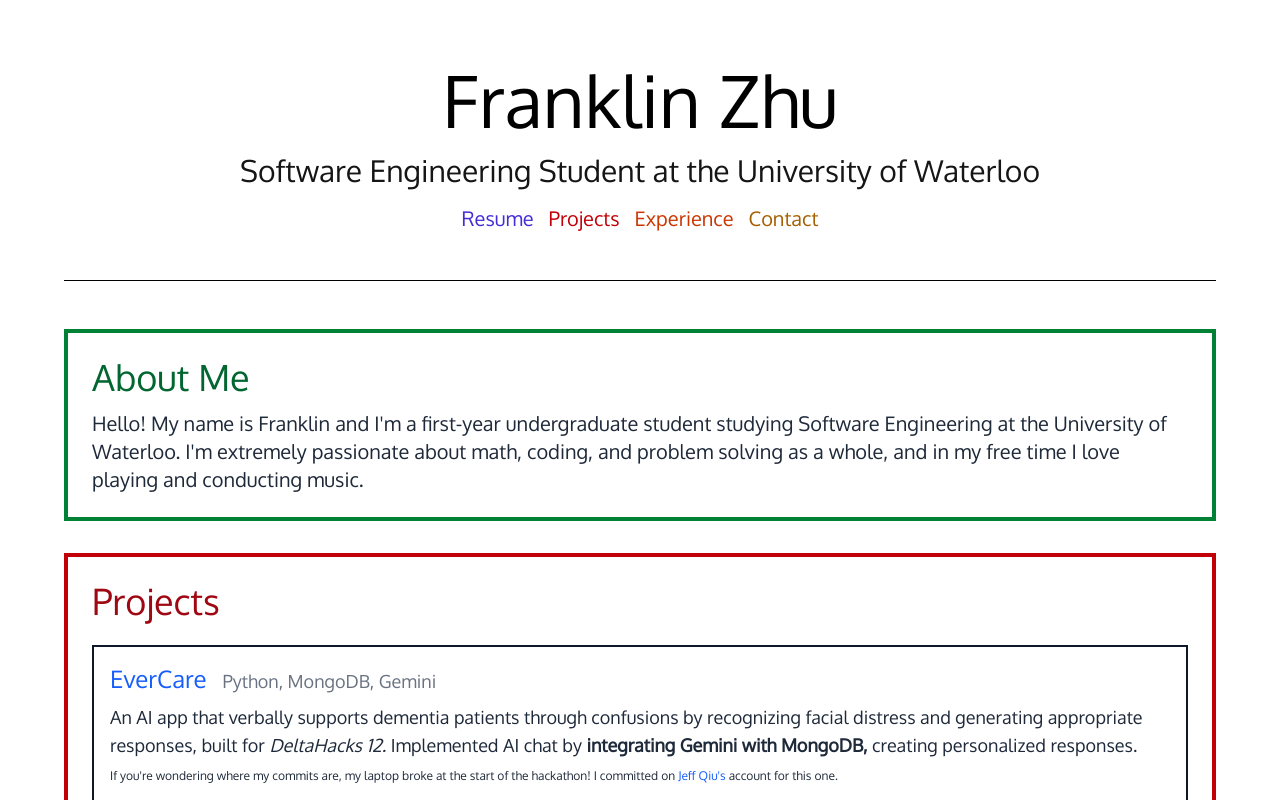
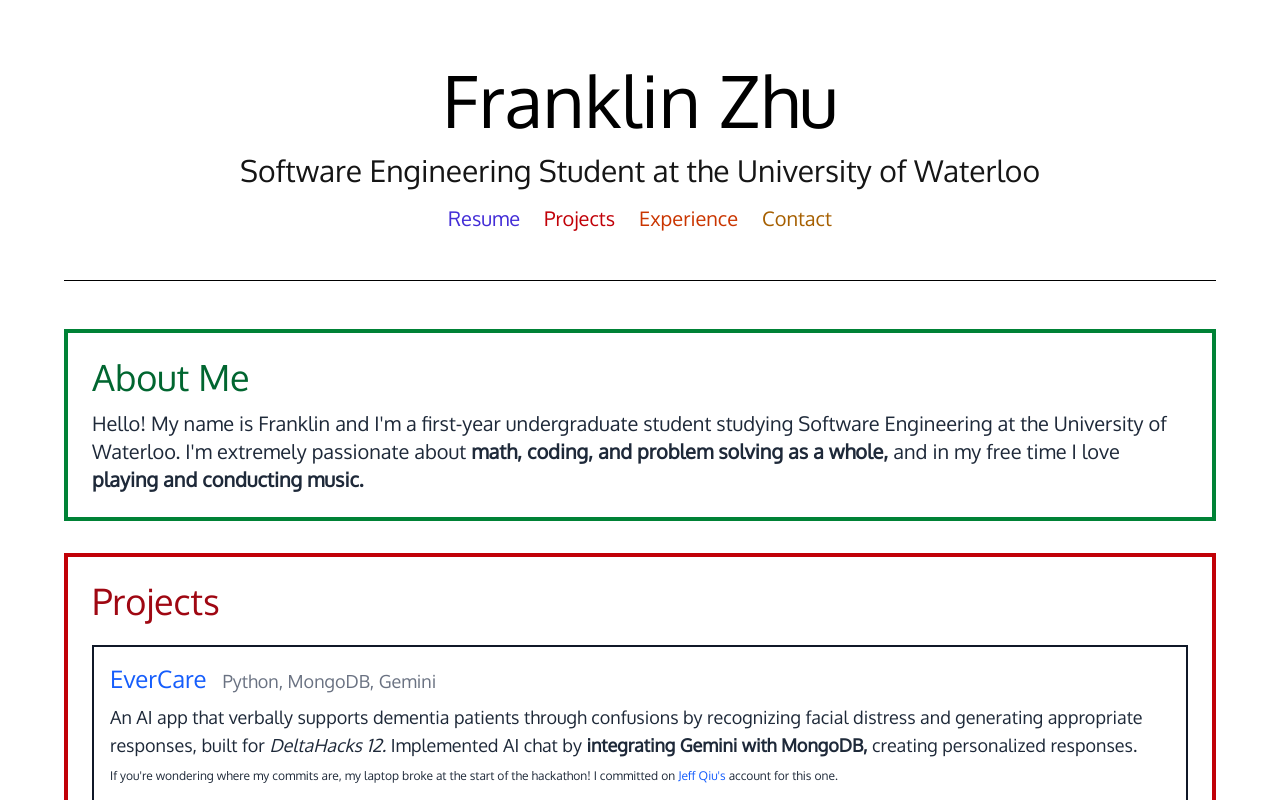
Before and after one commit to f47zhu/personal-website, a Next.js app: page / in a window 1280 px wide. Shown: the top 800 px of the page. Built offline with nearby package versions, Linux system fonts and the light colour scheme; a web font is replaced by a local one.

Commit message:
nits: Flexbox directory, edit About Me

```diff
--- a/app/page.tsx
+++ b/app/page.tsx
@@ -3,20 +3,15 @@ import { PageCard, InnerCard } from "./cards"
 
 export default function Home() {
   return (
-    <div className="m-16 text-center font-medium text-black dark:text-white">
+    <div className="m-16 text-center text-pretty font-medium text-black dark:text-white">
       <p className="text-7xl">Franklin Zhu</p>
       <p className="my-4" />
       <p className="text-3xl animate-pulse">Software Engineering Student at the University of Waterloo</p>
-      <div className="text-xl m-4 text-medium font-medium">
-        <p className="tracking-[2]">
-          <a href="./resume" target="_blank"><span className="text-indigo-700 dark:text-indigo-300">Resume</span></a>
-          &nbsp;&nbsp;&nbsp;
-          <a href="#projects"><span className="text-red-700 dark:text-red-300">Projects</span></a>
-          &nbsp;&nbsp;&nbsp;
-          <a href="#experience"><span className="text-orange-700 dark:text-orange-300">Experience</span></a>
-          &nbsp;&nbsp;&nbsp;
-          <a href="#contact"><span className="text-yellow-700 dark:text-yellow-300">Contact</span></a>
-        </p>
+      <div className="flex flex-row place-content-center gap-6 text-xl tracking-[2] m-4 text-medium font-medium">
+        <a href="./resume" target="_blank"><span className="text-indigo-700 dark:text-indigo-300">Resume</span></a>
+        <a href="#projects"><span className="text-red-700 dark:text-red-300">Projects</span></a>
+        <a href="#experience"><span className="text-orange-700 dark:text-orange-300">Experience</span></a>
+        <a href="#contact"><span className="text-yellow-700 dark:text-yellow-300">Contact</span></a>
       </div>
       <p className="my-12" />
       <hr />
@@ -30,7 +25,7 @@ export default function Home() {
           <p className="text-xl text-gray-800 dark:text-gray-200">
             Hello!
             My name is Franklin and I'm a first-year undergraduate student studying Software Engineering at the University of Waterloo.
-            I'm extremely passionate about math, coding, and problem solving as a whole, and in my free time I love playing and conducting music.
+            I'm extremely passionate about <b>math, coding, and problem solving as a whole,</b> and in my free time I love <b>playing and conducting music.</b>
           </p>
         </PageCard>
         <PageCard
```
